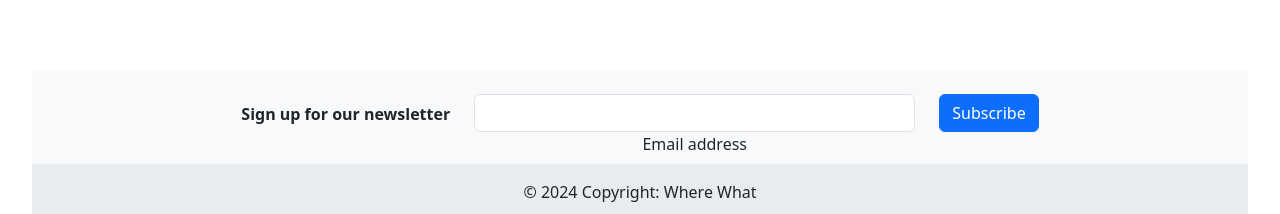
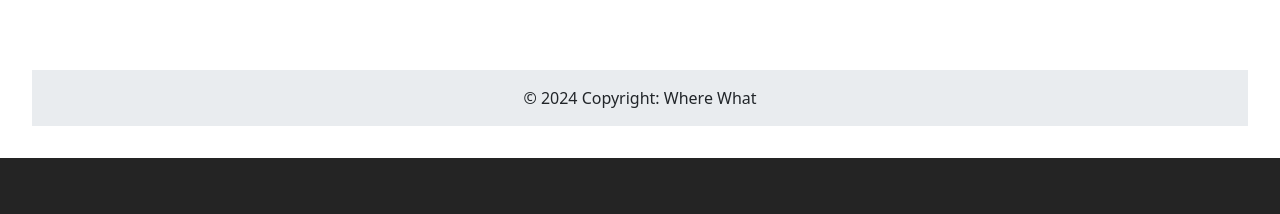
Before and after one commit to Feargh/where-what, a React (Vite) app in the folder frontend/: page / in a window 1280 px wide. Shown: the part 1010-1224 px from the top of the page. After the commit the page ends 1168 px from the top, so only its background shows below. Built offline with nearby package versions, Linux system fonts and the light colour scheme.

Commit message:
Removed email newsletter sign up

```diff
--- a/frontend/src/components/Footer.jsx
+++ b/frontend/src/components/Footer.jsx
@@ -1,35 +1,8 @@
-import {
-  MDBFooter,
-  MDBContainer,
-  MDBRow,
-  MDBCol,
-  MDBInput,
-  MDBBtn,
-} from "mdb-react-ui-kit";
+import { MDBFooter } from "mdb-react-ui-kit";
 
 function Footer() {
   return (
     <MDBFooter className='text-center text-lg-left mt-5 bg-body-tertiary'>
-      <MDBContainer className='p-4 pb-0'>
-        <form action=''>
-          <MDBRow className='d-flex justify-content-center'>
-            <MDBCol size='auto' className='mb-4 mb-md-0'>
-              <p className='pt-2'>
-                <strong>Sign up for our newsletter</strong>
-              </p>
-            </MDBCol>
-
-            <MDBCol md='5' size='12' className='mb-4 mb-md-0'>
-              <MDBInput type='text' id='form5Example2' label='Email address' />
-            </MDBCol>
-
-            <MDBCol size='auto' className='mb-4 mb-md-0'>
-              <MDBBtn>Subscribe</MDBBtn>
-            </MDBCol>
-          </MDBRow>
-        </form>
-      </MDBContainer>
-
       <div className='text-center p-3 bg-body-secondary'>
         &copy; {new Date().getFullYear()} Copyright: Where What
       </div>
```
